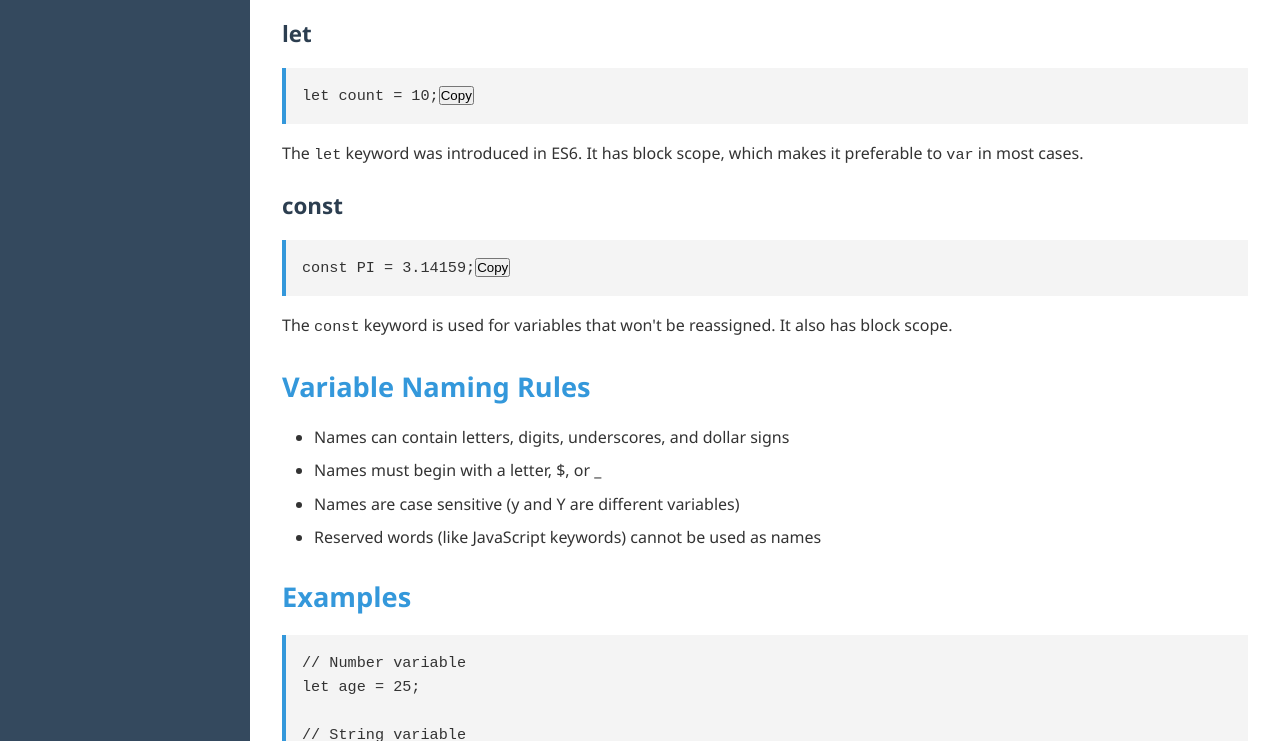
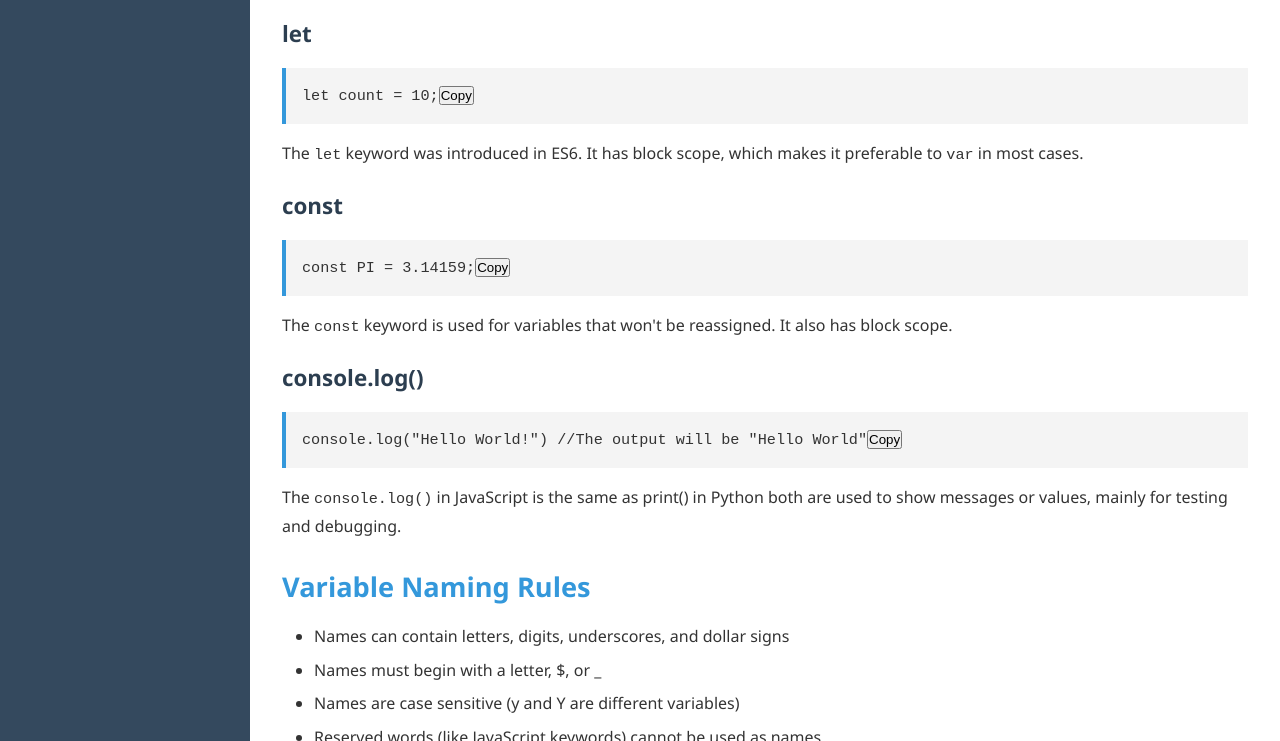
Before and after one commit to Nanashi1121/LearnCode, a plain HTML site: page lessons/javascript-basics.html in a window 1280 px wide. Shown: the part 536-1277 px from the top of the page. Drawn offline with Linux system fonts and the light colour scheme.

Commit message:
Update javascript-basics.html

```diff
--- a/lessons/javascript-basics.html
+++ b/lessons/javascript-basics.html
@@ -53,6 +53,10 @@
                 <pre><code>const PI = 3.14159;</code></pre>
                 <p>The <code>const</code> keyword is used for variables that won't be reassigned. It also has block scope.</p>
 
+                 <h3>console.log()</h3>
+                <pre><code>console.log("Hello World!") //The output will be "Hello World"</code></pre>
+                <p>The <code>console.log()</code> in JavaScript is the same as print() in Python both are used to show messages or values, mainly for testing and debugging.</p>
+
                 <h2>Variable Naming Rules</h2>
                 <ul>
                     <li>Names can contain letters, digits, underscores, and dollar signs</li>
```
